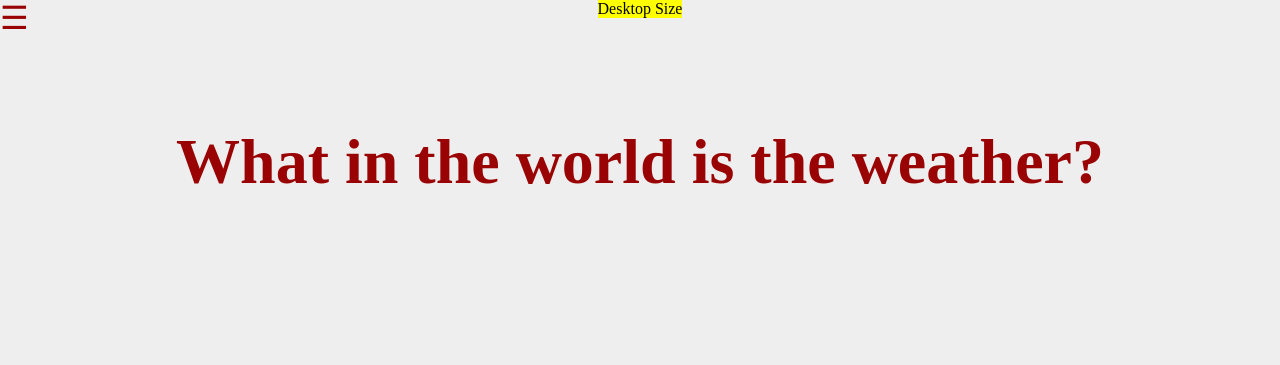
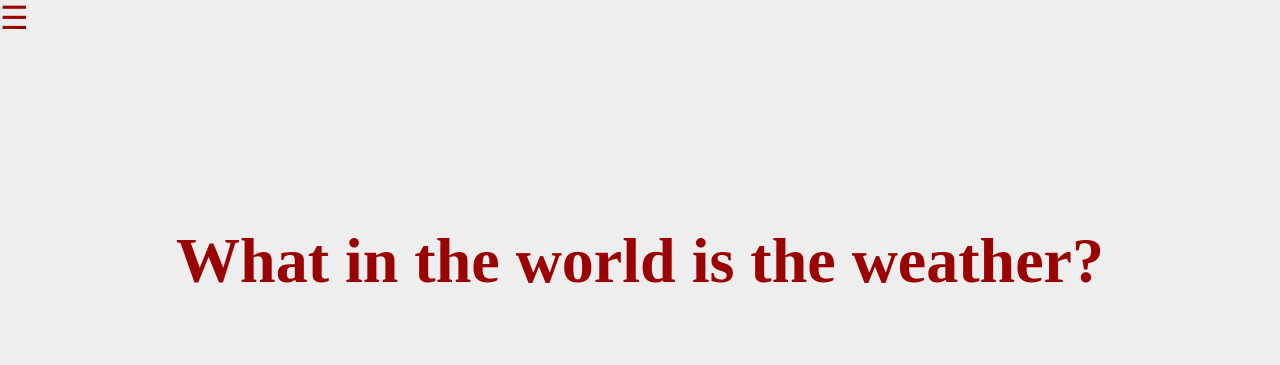
Before and after one commit to mickijames/weather, a plain HTML site: page index.html in a window 1280 px wide. Drawn offline with nearby package versions, Linux system fonts and the light colour scheme; some packages are replaced by stand-ins of ours; a script that the page names is missing.

Commit message:
Finishing Touches
* fixed geo to load sooner
* moved homepage h1 down

```diff
--- a/js/scripts.js
+++ b/js/scripts.js
@@ -134,7 +134,6 @@ var background = function (weather) {
 // Click Function Calls
 // Get and store Geo Location lat/long coordinates
 if ('geolocation' in navigator) {
-    $('.geo').click( function() {
 
     //load weather using your lat/long coordinates
     navigator.geolocation.getCurrentPosition(function(position) {
@@ -144,6 +143,8 @@ if ('geolocation' in navigator) {
         var long = position.coords.longitude;
 
         console.log(lat, long);
+
+        $('.geo').click( function() {
             $('#homepage').hide();
 
             // Send to SimpleWeather
--- a/scss/_media-queries.scss
+++ b/scss/_media-queries.scss
@@ -3,12 +3,6 @@ MEDIA QUERIES
 *******************/
 /* Mobile: 320px = 20em */
 @media screen and (min-width: 20em) {
-
-  /* Diagnostic Styling. Delete When Done. */
-  body:before {
-       background: yellow;
-       content: "Mobile Size";
-  }
 
     body {
         justify-content: center;
@@ -71,12 +65,6 @@ MEDIA QUERIES
 /* Tablet:  768px = 160em */
 @media screen and (min-width: 48em)  {
 
-  /* Diagnostic Styling. Delete When Done. */
-  body:before {
-       background: yellow;
-       content: "Tablet Size";
-  }
-
     body {
 
         #sidr a {
@@ -109,6 +97,10 @@ MEDIA QUERIES
         }
     }
 
+    #homepage h1 {
+        margin: 2.5em 0;
+    }
+
     .showforecast {
         display: none;
     }
@@ -131,10 +123,4 @@ MEDIA QUERIES
 /* Desktop: 1280px = 80em */
 @media screen and (min-width: 80em) {
 
-  /* Diagnostic Styling. Delete When Done. */
-  body:before {
-       background: yellow;
-       content: "Desktop Size";
-  }
-
 }
```
Also changed, not shown: css/styles.css, 1 other file. Lines whose indentation alone changed are shown as unchanged.
